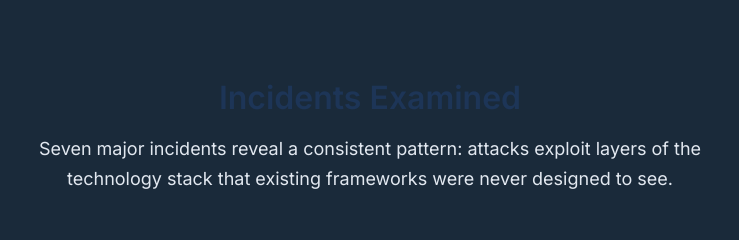
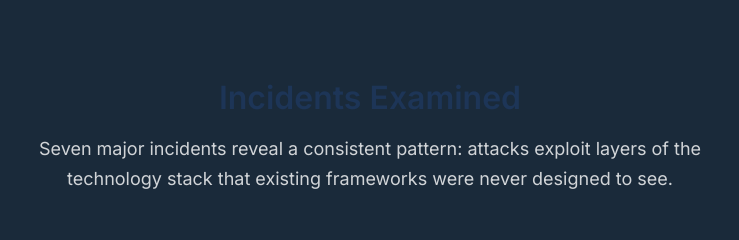
Before and after one commit to trevorkavanaugh/trevorkavanaugh.com, a plain HTML site: page src/research/collective-fragility-paradox.html in a window 1280 px wide. Shown: the part 1680-1920 px from the top of the page, 270-1009 px from the left. Drawn offline with Linux system fonts and the light colour scheme.

Commit message:
fix: use pure white (80% opacity) for incidents intro text

```diff
--- a/src/research/collective-fragility-paradox.html
+++ b/src/research/collective-fragility-paradox.html
@@ -276,7 +276,7 @@
 
         .incidents-section .section-intro {
             text-align: center;
-            color: #e2e8f0;
+            color: rgba(255, 255, 255, 0.8);
             font-size: 18px;
             max-width: 700px;
             margin: 0 auto 48px;
```
